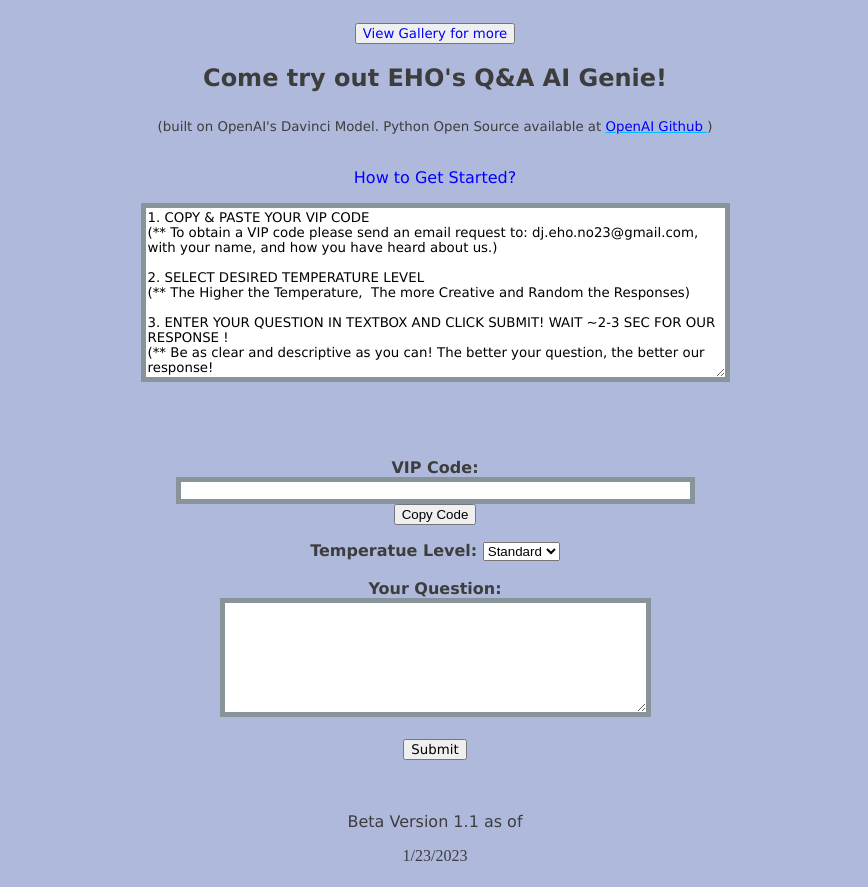
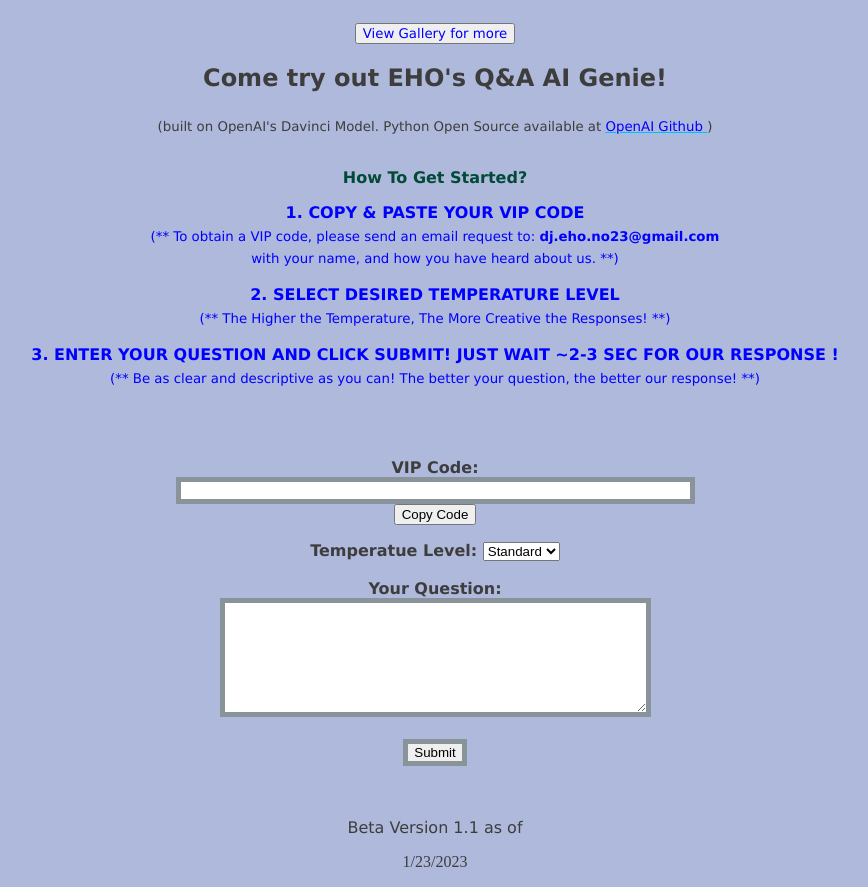
Before and after one commit to eho2k22/EHO-AI-STUDIO, a Flask app: page / in a window 1280 px wide. Shown: the part 492-1379 px from the top of the page, without its empty margins (205-1073 px from the left). Before the commit the page ends 1353 px from the top, so only its background shows below. Run offline with Flask 2, Linux system fonts and the light colour scheme.

Commit message:
Add files via upload

```diff
--- a/eho-ai-studio/static/style.css
+++ b/eho-ai-studio/static/style.css
@@ -2,7 +2,7 @@
 body {
     background-color: #AFB9DB;
     color: #3D3D3D;
-    /*background-image: url('https://cdn.midjourney.com/c9b822d1-b251-4200-aa72-3362c639d0e8/grid_0.png'); */
+    /*background-image: url('https://cdn.midjourney.com/44336a7d-0d7c-4671-b13c-4af08c8c31cd/grid_0.png'); */
 }
 
 a {
--- a/eho-ai-studio/templates/answer.html
+++ b/eho-ai-studio/templates/answer.html
@@ -42,6 +42,7 @@
     {{answer}}
     </textarea>
     </em>
+    <br>
     <button onclick="copyText()">Copy Response </button>
     <script>
         function copyText() {
--- a/eho-ai-studio/templates/index.html
+++ b/eho-ai-studio/templates/index.html
@@ -10,6 +10,21 @@
       }
       .right-aligned-div {
         float: right; /* Float the button to the right */
+      }
+
+      #progress-bar {
+        width: 500px;
+        height: 22px;
+        border: 1px solid #ddd;
+        border-radius: 5px;
+        overflow: hidden;
+        display: none;
+      }
+
+      #progress-bar-fill {
+        height: 100%;
+        background-color: #b24141;
+        width: 0%;
       }
     </style>
     <script type="text/javascript" src="https://translate.google.com/translate_a/element.js?cb=googleTranslateElementInit"></script>
@@ -29,7 +44,7 @@
     <br></br>
     <button class="right-aligned-button" onclick="google.translate.translate(document.body)">Translate</button>
     <center>
-    <h1 style="font-family:verdana">Welcome to Ernie Ho's AIGC Studio </h1>
+    <h1 style="font-family:verdana" color="0xD4AF37"> Welcome to EHO's AIGC Studio </h1>
     </center>
 <center>
   <div style="padding: 20px;">
@@ -42,7 +57,7 @@
   <button onclick="location.href='{{ url_for('gallery') }}'"><font style="font-family:verdana" color="0x0000FF">View Gallery for more </font> </button>
   </center>
 <center>
-  <h2 style="font-family:verdana">
+  <h2 style="font-family:verdana" color="0xD4AF37">
     Come try out EHO's Q&A AI Genie!
   </h2>
 </center>
@@ -50,26 +65,34 @@
 <p style="font-family:verdana"> <sub> (built on OpenAI's Davinci Model.  Python Open Source available at <a href="https://github.com/openai/openai-python"> <font color="0x0000FF"> OpenAI Github </font> </a> ) </sub> </p>
 <br>
 
-<font style="font-family:verdana" color="0x0000FF">
-How to Get Started?
-</font>
+<font style="font-family:verdana" color="0xD4AF37">
+<strong> How To Get Started? </strong>
 <p></p>
 <p></p>
+</font>
 
+<font style="font-family:verdana" color="0x0000FF">
+<strong>1. COPY & PASTE YOUR VIP CODE </strong>
+<br>
+<sub>(** To obtain a VIP code, please send an email request to: <strong> dj.eho.no23@gmail.com </strong> </sub>
+<br>
+<sub>with your name, and how you have heard about us. **)</sub>
+<br></br>
 
-<textarea style="font-family:verdana" color="0x0000FF" id="textbox" rows="11" cols="80">
-1. COPY & PASTE YOUR VIP CODE
-(** To obtain a VIP code please send an email request to: dj.eho.no23@gmail.com,  with your name, and how you have heard about us.)
+<strong> 2. SELECT DESIRED TEMPERATURE LEVEL </strong>
+<br>
+<sub>(** The Higher the Temperature,  The More Creative the Responses! **)</sub>
+<br></br>
 
-2. SELECT DESIRED TEMPERATURE LEVEL
-(** The Higher the Temperature,  The more Creative and Random the Responses)
+<strong> 3. ENTER YOUR QUESTION AND CLICK SUBMIT! JUST WAIT ~2-3 SEC FOR OUR RESPONSE ! </strong>
+<br>
+<sub>(** Be as clear and descriptive as you can! The better your question, the better our response! **)</sub>
+<br></br>
 
-3. ENTER YOUR QUESTION IN TEXTBOX AND CLICK SUBMIT! WAIT ~2-3 SEC FOR OUR RESPONSE !
-(** Be as clear and descriptive as you can! The better your question, the better our response!
-</textarea>
+</font>
+</p>
 
 </center>
-<br></br>
 <br></br>
 <form method="post">
 
@@ -114,7 +137,24 @@ How to Get Started?
   <br/><br/>
   </center>
   <center>
-  <button type="submit"> <font style="font-family:verdana"> Submit </font> </button>
+  <input type="submit" value="Submit" onclick="showProgress()">
+  <!--button type="submit" onclick="showProgress()"></button>> <font style="font-family:verdana"> Submit </font> </button-->
+  <div id="progress-bar">
+    <div id="progress-bar-fill"></div>
+  </div>
+  <script>
+    function showProgress() {
+      document.getElementById("progress-bar").style.display = "block";
+      var progress = 0;
+      var progressInterval = setInterval(function() {
+        progress += 10;
+        document.getElementById("progress-bar-fill").style.width = progress + "%";
+        if (progress >= 100) {
+          clearInterval(progressInterval);
+        }
+      }, 1000);
+    }
+  </script>
   </center>
   <center>
   <br></br>
```
Lines whose indentation alone changed are shown as unchanged.
